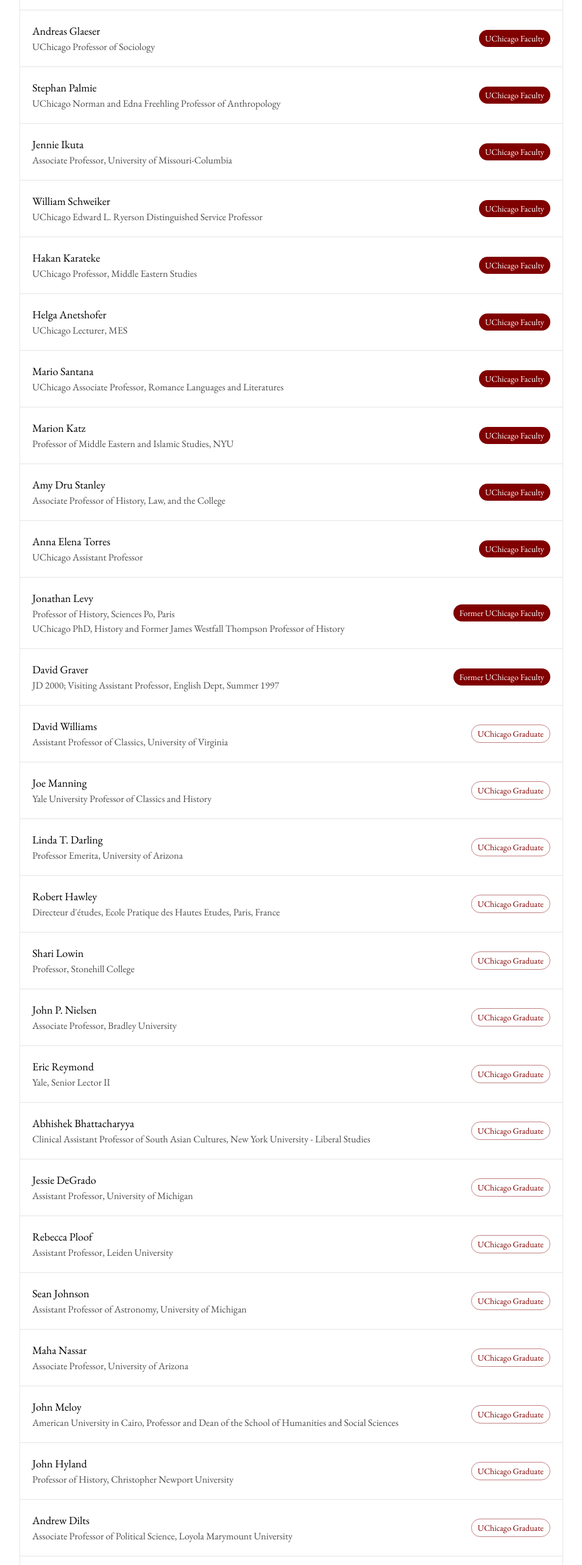
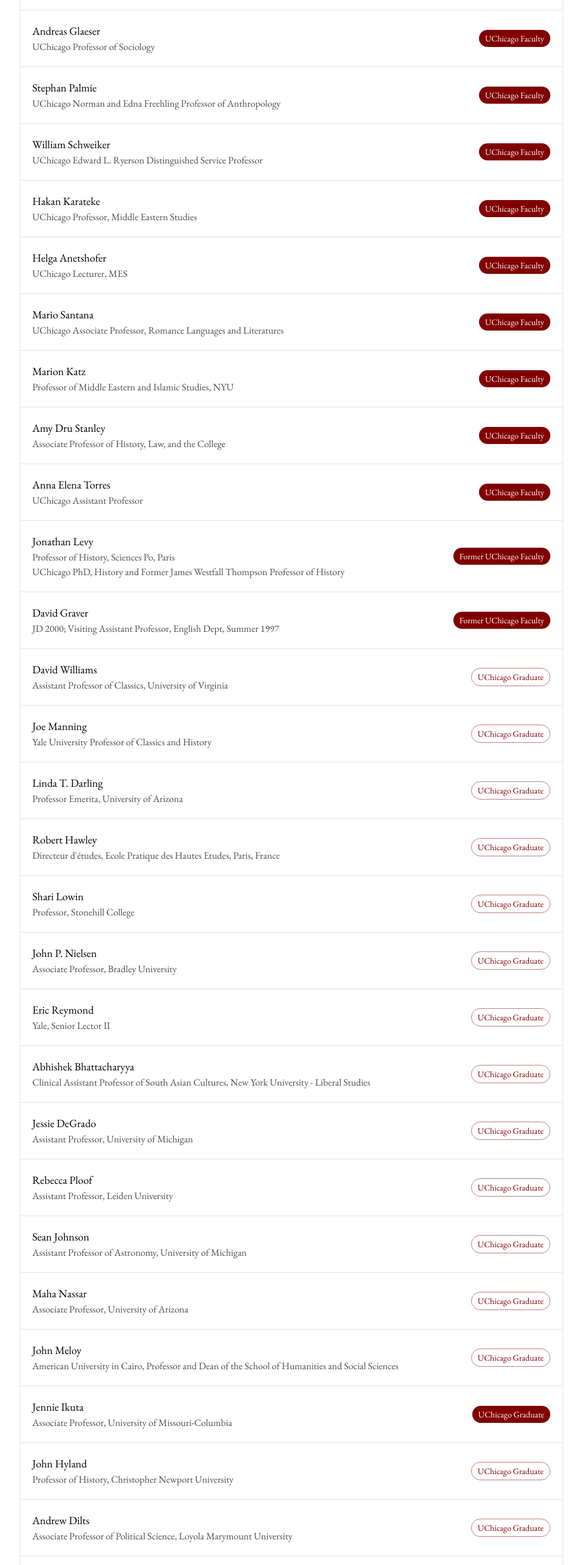
Before and after one commit to zroe1/uchicago-open-letter, a Next.js app: page / in a window 1280 px wide. Shown: the part 7663-10229 px from the top of the page at 61% size, without its empty margins (316-1271 px from the left). Built offline with nearby package versions, Linux system fonts and the light colour scheme.

Commit message:
fix error

```diff
--- a/src/app/signatories.ts
+++ b/src/app/signatories.ts
@@ -254,12 +254,6 @@
     badgeType: "emphasized",
   },
   {
-    name: "Jennie Ikuta",
-    title: "Associate Professor, University of Missouri-Columbia",
-    badge: "UChicago Faculty",
-    badgeType: "emphasized",
-  },
-  {
     name: "William Schweiker",
     title: "UChicago Edward L. Ryerson Distinguished Service Professor",
     badge: "UChicago Faculty",
@@ -393,6 +387,12 @@
       "American University in Cairo, Professor and Dean of the School of Humanities and Social Sciences",
     badge: "UChicago Graduate",
     badgeType: "normal",
+  },
+  {
+    name: "Jennie Ikuta",
+    title: "Associate Professor, University of Missouri-Columbia",
+    badge: "UChicago Graduate",
+    badgeType: "emphasized",
   },
   {
     name: "John Hyland",
```
